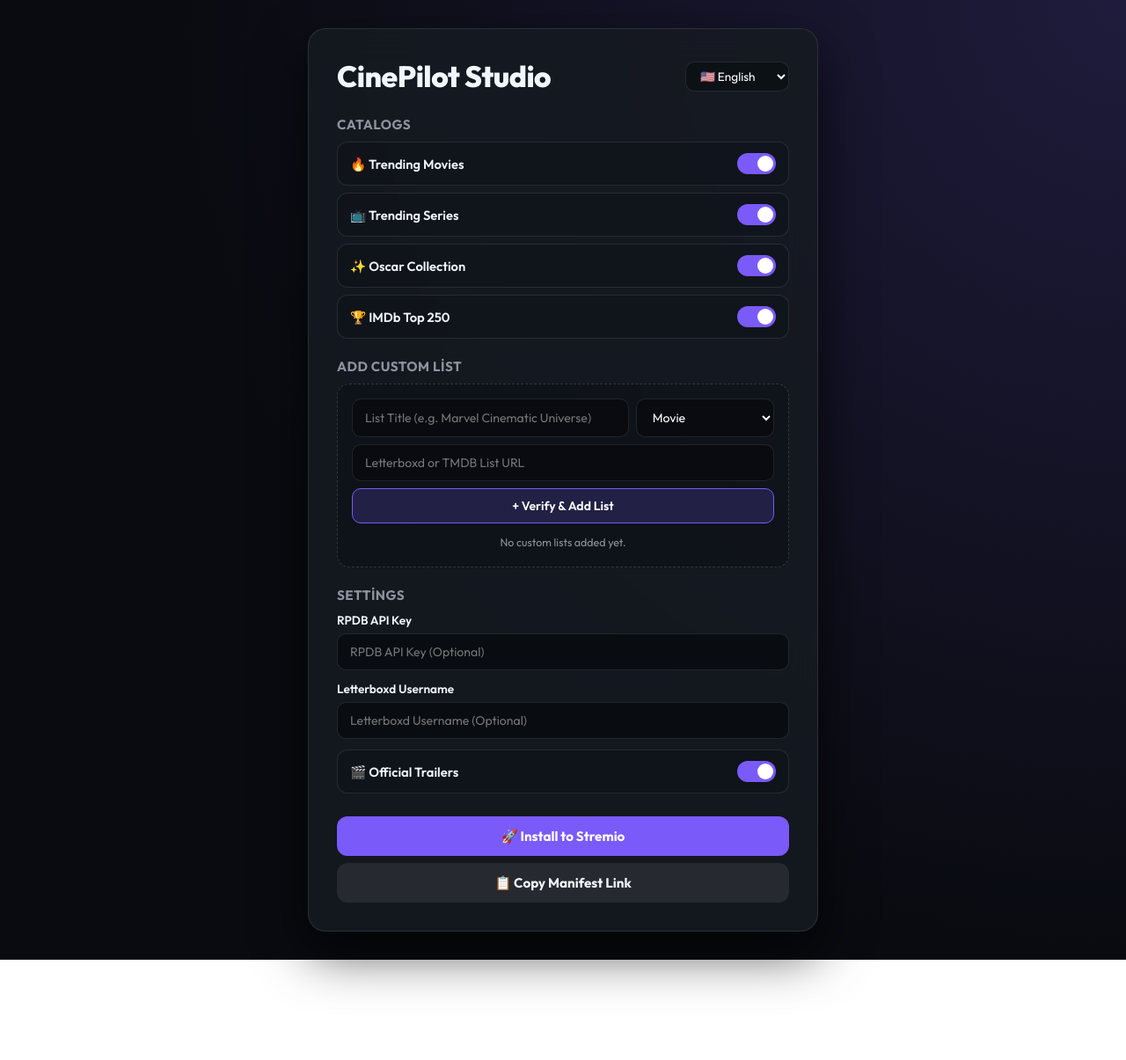
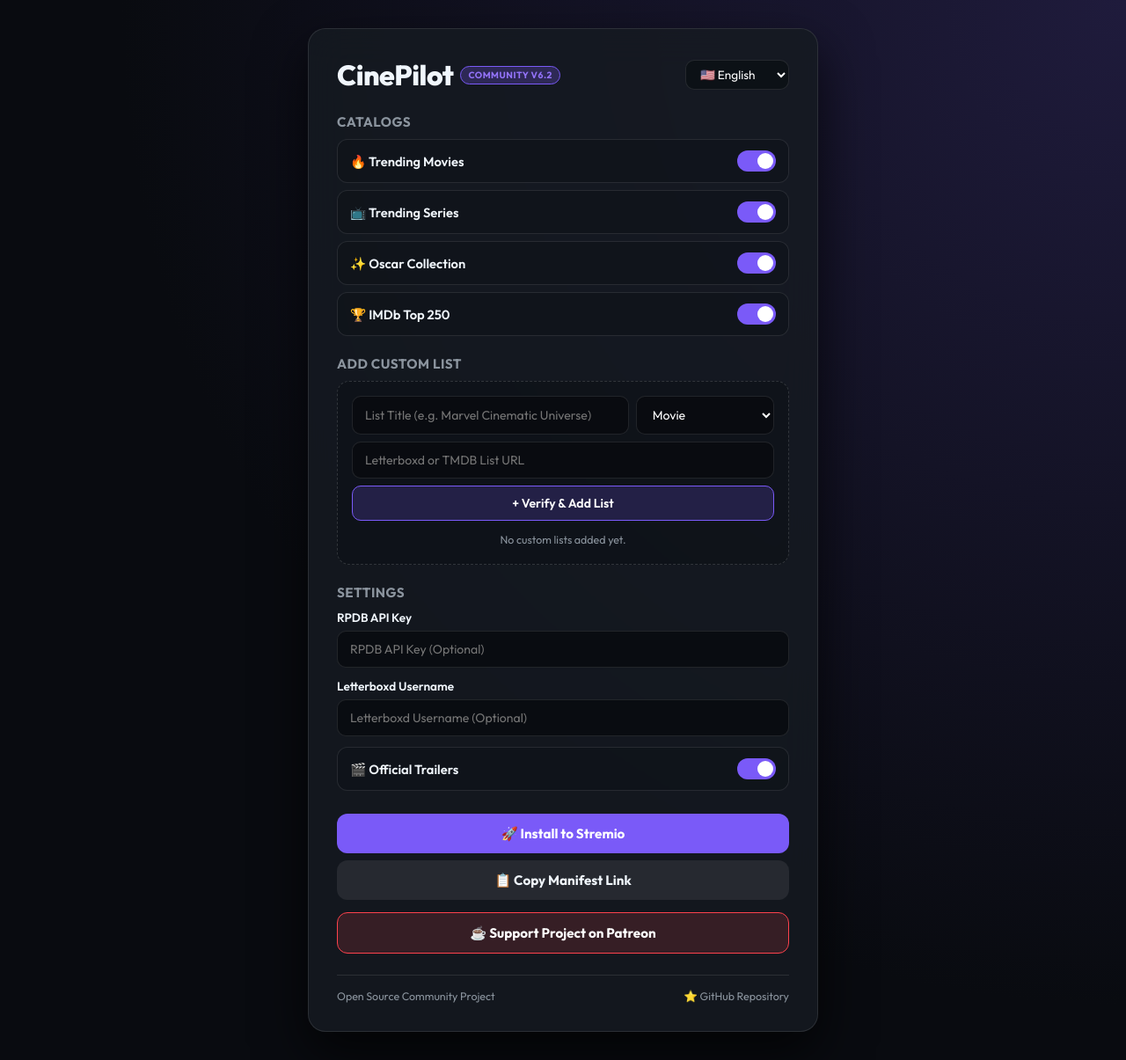
Before and after one commit to cagrigoksel/CinePilot, a website: page public/index.html in a window 1280 px wide. Shown: the whole page at 88% size. Before the commit the page ends 1091 px from the top, so only its background shows below. Drawn offline with Linux system fonts and the light colour scheme.

Commit message:
docs: add comprehensive Community Edition README and Patreon support integration

```diff
--- a/public/index.html
+++ b/public/index.html
@@ -1,9 +1,9 @@
 <!DOCTYPE html>
-<html lang="tr">
+<html lang="en">
 <head>
   <meta charset="UTF-8">
   <meta name="viewport" content="width=device-width, initial-scale=1.0">
-  <title>CinePilot Studio</title>
+  <title>CinePilot Studio — Community Edition</title>
   <link rel="preconnect" href="https://fonts.googleapis.com">
   <link rel="preconnect" href="https://fonts.gstatic.com" crossorigin>
   <link href="https://fonts.googleapis.com/css2?family=Outfit:wght@300;400;500;600;700;800&display=swap" rel="stylesheet">
@@ -16,6 +16,7 @@
       --primary-hover: #9373f9;
       --accent-green: #00d26a;
       --accent-danger: #f85149;
+      --accent-patreon: #ff424d;
       --text: #f0f6fc;
       --text-muted: #8b949e;
     }
@@ -52,7 +53,18 @@
       margin-bottom: 24px;
     }
 
-    .header-title { font-size: 2.1rem; font-weight: 800; letter-spacing: -0.5px; }
+    .header-title { font-size: 2rem; font-weight: 800; letter-spacing: -0.5px; display: flex; align-items: center; gap: 8px; }
+    .badge-ce {
+      font-size: 0.65rem;
+      font-weight: 700;
+      background: rgba(122, 90, 248, 0.25);
+      color: var(--primary-hover);
+      border: 1px solid var(--primary);
+      padding: 3px 8px;
+      border-radius: 20px;
+      text-transform: uppercase;
+      letter-spacing: 0.5px;
+    }
 
     .lang-select {
       width: auto !important;
@@ -240,13 +252,41 @@
 
     .btn-secondary { background: rgba(255, 255, 255, 0.08); color: var(--text); }
     .btn-secondary:hover { background: rgba(255, 255, 255, 0.15); }
+
+    .btn-patreon {
+      background: rgba(255, 66, 77, 0.15);
+      border: 1px solid var(--accent-patreon);
+      color: #fff;
+      margin-top: 6px;
+    }
+    .btn-patreon:hover {
+      background: var(--accent-patreon);
+      color: #fff;
+      transform: translateY(-2px);
+    }
+
+    .footer {
+      margin-top: 24px;
+      padding-top: 16px;
+      border-top: 1px solid var(--border);
+      display: flex;
+      justify-content: space-between;
+      align-items: center;
+      font-size: 0.78rem;
+      color: var(--text-muted);
+    }
+    .footer a { color: var(--text-muted); text-decoration: none; transition: color 0.2s; }
+    .footer a:hover { color: #fff; text-decoration: underline; }
   </style>
 </head>
 <body>
 
   <div class="container">
     <div class="top-bar">
-      <div class="header-title" id="tTitle">CinePilot Studio</div>
+      <div class="header-title">
+        <span id="tTitle">CinePilot</span>
+        <span class="badge-ce">Community v6.2</span>
+      </div>
       <select id="langSelect" class="lang-select">
         <option value="tr">🇹🇷 Türkçe</option>
         <option value="en" selected>🇺🇸 English</option>
@@ -260,7 +300,7 @@
       </select>
     </div>
 
-    <!-- 1. Kataloglar -->
+    <!-- 1. Catalogs -->
     <div class="section-title" id="tCatalogsTitle">Catalogs</div>
 
     <div class="switch-row">
@@ -295,7 +335,7 @@
       </label>
     </div>
 
-    <!-- 2. Özel Liste Ekleme -->
+    <!-- 2. Custom List Addition -->
     <div class="section-title" id="tCustomListTitle">Add Custom List</div>
     <div class="custom-list-box">
       <div class="input-grid">
@@ -312,7 +352,7 @@
       <div class="list-container" id="customListsContainer"></div>
     </div>
 
-    <!-- 3. Ayarlar & API Anahtarları -->
+    <!-- 3. Settings & API Keys -->
     <div class="section-title" id="tSettingsTitle">Settings</div>
 
     <div class="form-group">
@@ -352,17 +392,24 @@
       </label>
     </div>
 
-    <!-- 4. Yükleme ve Kopyalama Butonları -->
+    <!-- 4. Install, Copy & Support Buttons -->
     <div class="btn-container">
       <a href="#" id="installBtn" class="btn btn-primary">🚀 Install to Stremio</a>
       <button type="button" id="copyBtn" class="btn btn-secondary">📋 Copy Manifest Link</button>
+      <a href="https://www.patreon.com/cagrigoksel" target="_blank" id="patreonBtn" class="btn btn-patreon">☕ Support Project on Patreon</a>
+    </div>
+
+    <!-- Footer -->
+    <div class="footer">
+      <span>Open Source Community Project</span>
+      <a href="https://github.com/cagrigoksel/CinePilot" target="_blank">⭐ GitHub Repository</a>
     </div>
   </div>
 
   <script>
     const I18N = {
       tr: {
-        title: 'CinePilot Studio',
+        title: 'CinePilot',
         catalogsTitle: 'Kataloglar',
         trendingMovies: '🔥 Haftalık Trend Filmler',
         trendingSeries: '📺 Haftalık Trend Diziler',
@@ -384,6 +431,7 @@
         trailers: '🎬 Fragmanlar (Trailers)',
         installBtn: '🚀 Stremio\'ya Yükle',
         copyBtn: '📋 Manifest Linkini Kopyala',
+        patreonBtn: '☕ Projeyi Patreon\'da Destekle',
         copied: '✅ Kopyalandı!',
         noLists: 'Henüz özel bir liste eklenmedi.',
         validating: '⏳ Liste Kontrol Ediliyor...',
@@ -392,7 +440,7 @@
         enterUrlError: '⚠️ Lütfen geçerli bir bağlantı girin.'
       },
       en: {
-        title: 'CinePilot Studio',
+        title: 'CinePilot',
         catalogsTitle: 'Catalogs',
         trendingMovies: '🔥 Trending Movies',
         trendingSeries: '📺 Trending Series',
@@ -414,6 +462,7 @@
         trailers: '🎬 Official Trailers',
         installBtn: '🚀 Install to Stremio',
         copyBtn: '📋 Copy Manifest Link',
+        patreonBtn: '☕ Support Project on Patreon',
         copied: '✅ Copied!',
         noLists: 'No custom lists added yet.',
         validating: '⏳ Verifying List...',
@@ -422,7 +471,7 @@
         enterUrlError: '⚠️ Please enter a valid URL.'
       },
       es: {
-        title: 'CinePilot Studio',
+        title: 'CinePilot',
         catalogsTitle: 'Catálogos',
         trendingMovies: '🔥 Películas Populares',
         trendingSeries: '📺 Series Populares',
@@ -444,6 +493,7 @@
         trailers: '🎬 Tráilers Oficiales',
         installBtn: '🚀 Instalar en Stremio',
         copyBtn: '📋 Copiar Enlace del Manifiesto',
+        patreonBtn: '☕ Apoyar en Patreon',
         copied: '✅ ¡Copiado!',
         noLists: 'Aún no has añadido listas personalizadas.',
         validating: '⏳ Verificando...',
@@ -452,7 +502,7 @@
         enterUrlError: '⚠️ Por favor ingresa un enlace válido.'
       },
       de: {
-        title: 'CinePilot Studio',
+        title: 'CinePilot',
         catalogsTitle: 'Kataloge',
         trendingMovies: '🔥 Beliebte Filme',
         trendingSeries: '📺 Beliebte Serien',
@@ -474,6 +524,7 @@
         trailers: '🎬 Offizielle Trailer',
         installBtn: '🚀 In Stremio installieren',
         copyBtn: '📋 Manifest-Link kopieren',
+        patreonBtn: '☕ Auf Patreon unterstützen',
         copied: '✅ Kopiert!',
         noLists: 'Noch keine eigenen Listen hinzugefügt.',
         validating: '⏳ Überprüfe...',
@@ -482,7 +533,7 @@
         enterUrlError: '⚠️ Bitte gib einen gültigen Link ein.'
       },
       fr: {
-        title: 'CinePilot Studio',
+        title: 'CinePilot',
         catalogsTitle: 'Catalogues',
         trendingMovies: '🔥 Films Tendances',
         trendingSeries: '📺 Séries Tendances',
@@ -504,6 +555,7 @@
         trailers: '🎬 Bandes-annonces officielles',
         installBtn: '🚀 Installer sur Stremio',
         copyBtn: '📋 Copier le lien du manifeste',
+        patreonBtn: '☕ Soutenir sur Patreon',
         copied: '✅ Copié !',
         noLists: 'Aucune liste personnalisée ajoutée.',
         validating: '⏳ Vérification...',
@@ -512,7 +564,7 @@
         enterUrlError: '⚠️ Veuillez saisir un lien valide.'
       },
       it: {
-        title: 'CinePilot Studio',
+        title: 'CinePilot',
         catalogsTitle: 'Cataloghi',
         trendingMovies: '🔥 Film di Tendenza',
         trendingSeries: '📺 Serie di Tendenza',
@@ -534,6 +586,7 @@
         trailers: '🎬 Trailer Ufficiali',
         installBtn: '🚀 Installa su Stremio',
         copyBtn: '📋 Copia Link Manifesto',
+        patreonBtn: '☕ Supporta su Patreon',
         copied: '✅ Copiato!',
         noLists: 'Nessuna lista personalizzata aggiunta.',
         validating: '⏳ Verifica in corso...',
@@ -542,7 +595,7 @@
         enterUrlError: '⚠️ Inserisci un link valido.'
       },
       ja: {
-        title: 'CinePilot Studio',
+        title: 'CinePilot',
         catalogsTitle: 'カタログ',
         trendingMovies: '🔥 トレンド映画',
         trendingSeries: '📺 トレンドドラマ',
@@ -564,6 +617,7 @@
         trailers: '🎬 公式予告編',
         installBtn: '🚀 Stremio にインストール',
         copyBtn: '📋 マニフェストリンクをコピー',
+        patreonBtn: '☕ Patreon で応援する',
         copied: '✅ コピーしました！',
         noLists: 'カスタムリストはまだありません。',
         validating: '⏳ リストを確認中...',
@@ -572,7 +626,7 @@
         enterUrlError: '⚠️ 有効なリンクを入力してください。'
       },
       ko: {
-        title: 'CinePilot Studio',
+        title: 'CinePilot',
         catalogsTitle: '카탈로그',
         trendingMovies: '🔥 주간 인기 영화',
         trendingSeries: '📺 주간 인기 시리즈',
@@ -594,6 +648,7 @@
         trailers: '🎬 공식 예고편',
         installBtn: '🚀 Stremio에 설치',
         copyBtn: '📋 매니페스트 링크 복사',
+        patreonBtn: '☕ Patreon에서 후원하기',
         copied: '✅ 복사 완료!',
         noLists: '추가된 맞춤 목록이 없습니다.',
         validating: '⏳ 목록 확인 중...',
@@ -602,7 +657,7 @@
         enterUrlError: '⚠️ 올바른 링크를 입력하세요.'
       },
       zh: {
-        title: 'CinePilot Studio',
+        title: 'CinePilot',
         catalogsTitle: '影视片单',
         trendingMovies: '🔥 每周热门电影',
         trendingSeries: '📺 每周热门剧集',
@@ -624,6 +679,7 @@
         trailers: '🎬 官方高清预告片',
         installBtn: '🚀 安装到 Stremio',
         copyBtn: '📋 复制清单链接',
+        patreonBtn: '☕ 在 Patreon 上支持我们',
         copied: '✅ 已复制！',
         noLists: '暂无自定义片单。',
         validating: '⏳ 正在验证片单...',
@@ -662,6 +718,7 @@
       document.getElementById('tTrailers').innerText = t.trailers;
       document.getElementById('installBtn').innerText = t.installBtn;
       document.getElementById('copyBtn').innerText = t.copyBtn;
+      document.getElementById('patreonBtn').innerText = t.patreonBtn;
 
       renderCustomLists();
       updateUrls();
@@ -816,7 +873,7 @@
       });
     });
 
-    // Auto-detect browser language or default to Turkish/English
+    // Auto-detect browser language or default to English/Turkish
     const browserLang = (navigator.language || 'en').split('-')[0];
     const initialLang = I18N[browserLang] ? browserLang : 'en';
     document.getElementById('langSelect').value = initialLang;
```
Also changed, not shown: README.md.
